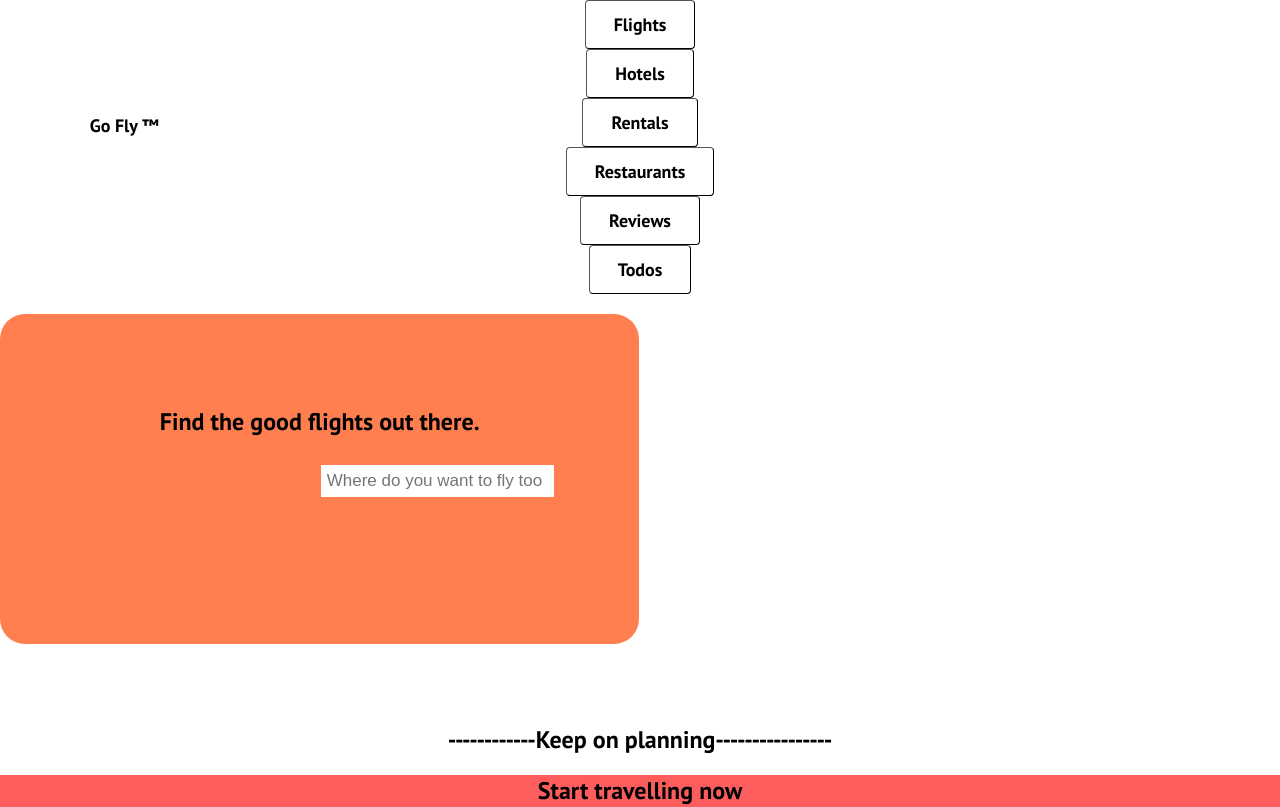
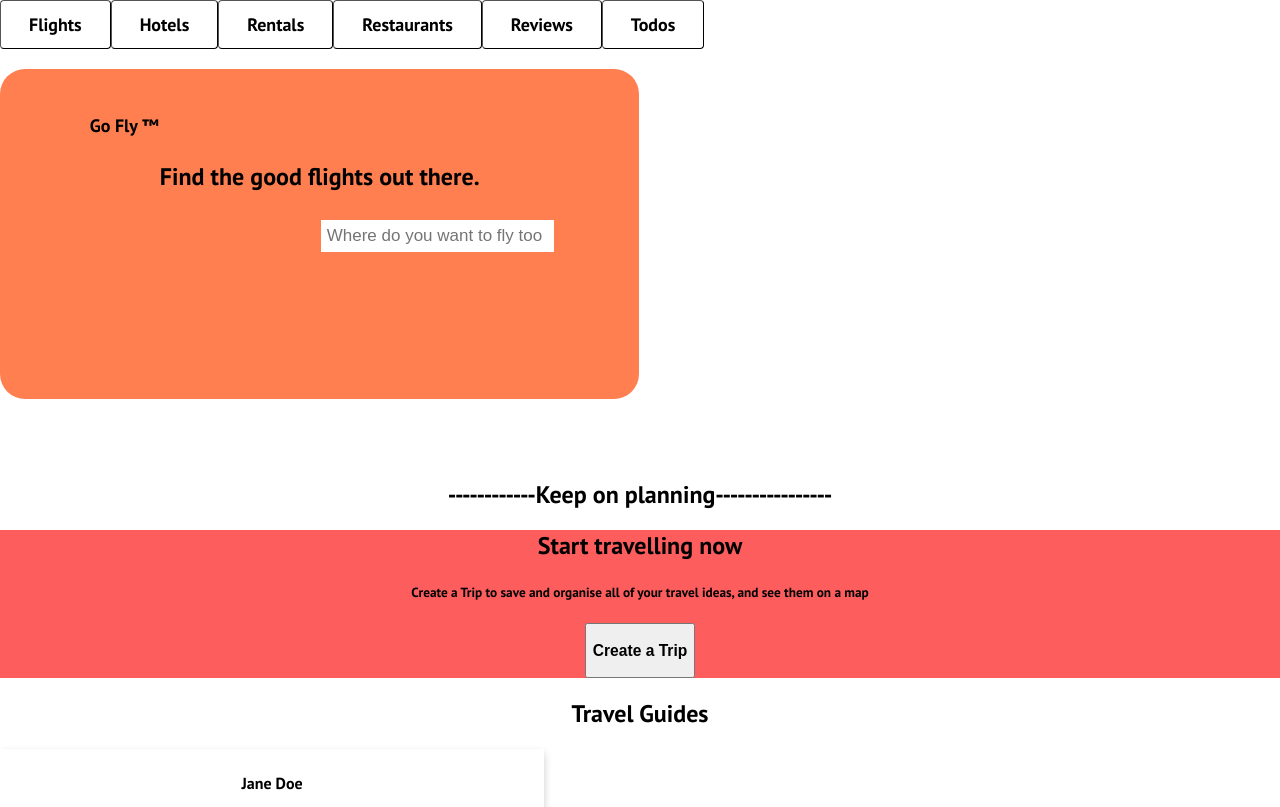
Before and after one commit to jokale/travel-app, a React (Create React App) app: page / in a window 1280 px wide. Shown: the top 807 px of the page. Built offline with nearby package versions, Linux system fonts and the light colour scheme.

Commit message:
make buttons horizontal

```diff
--- a/src/Components/Home.js
+++ b/src/Components/Home.js
@@ -17,7 +17,7 @@ class Home extends React.Component{
                 <div id='home'>
                 <h1 id='title'>Go Fly ™</h1>
                 </div>
-                <div>
+                <div id="buttons">
                     <Flight/>
                     <Hotel/>
                     <Rental/>
--- a/src/index.css
+++ b/src/index.css
@@ -77,10 +77,15 @@ button#button {
   border-color: black;
   border-width: thin;
   font-family: 'PT Sans', sans-serif;
+  flex-direction: row;
 
 
 
 
+}
+
+div#buttons {
+display: flex;
 }
 
 h1#title{
```
